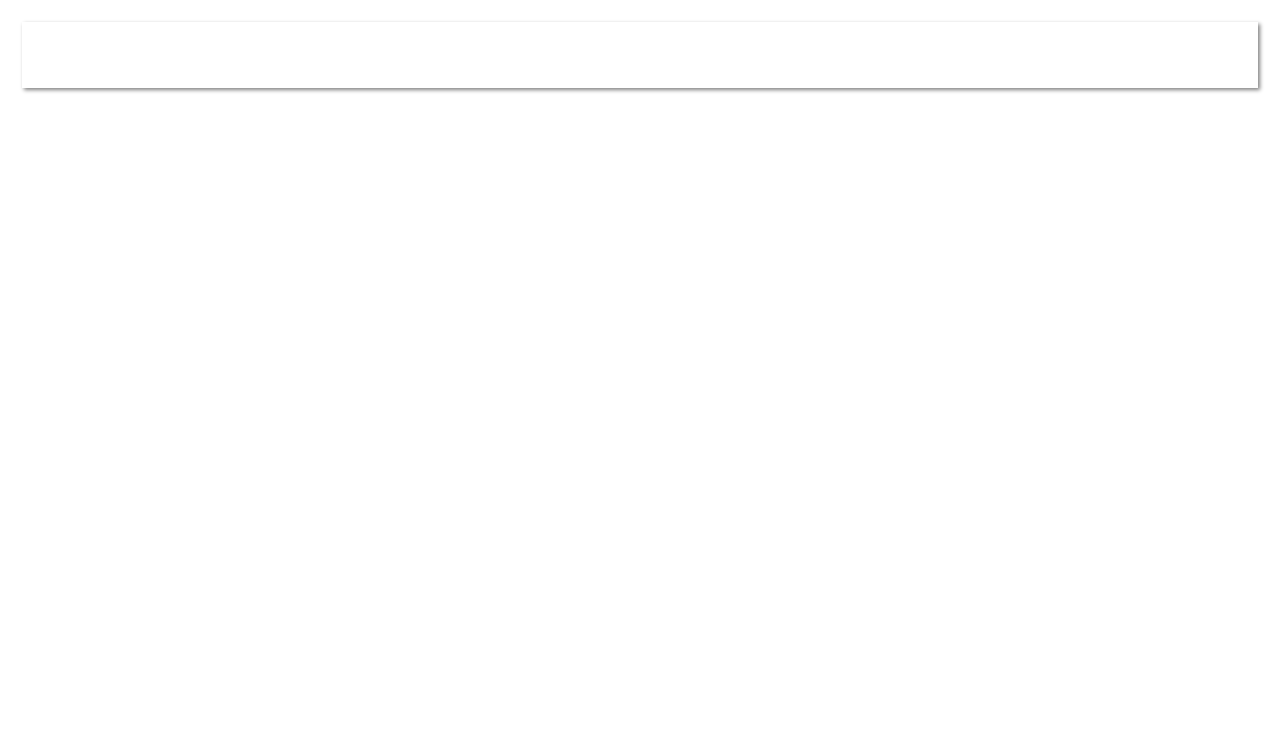
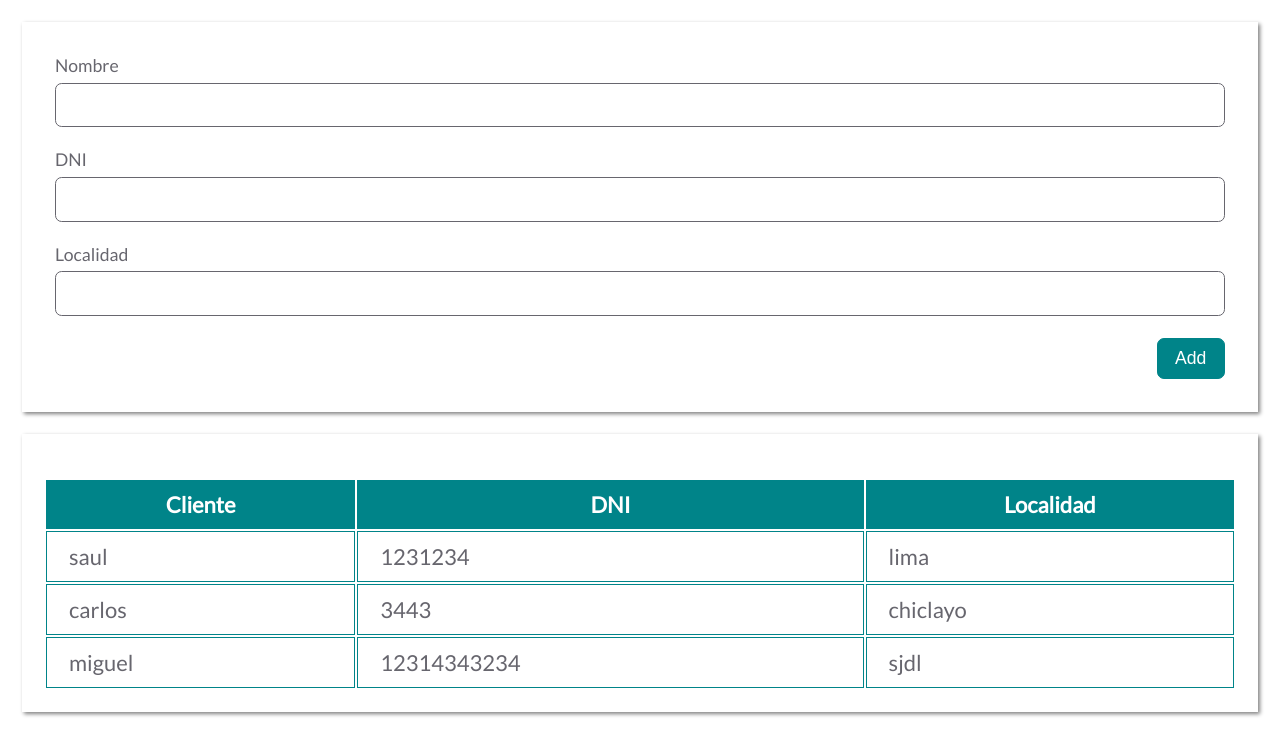
Before and after one commit to saulsistemas/MasterLaravelUdemy1, an Angular app: page / in a window 1280 px wide. Shown: the top 756 px of the page. Built offline with nearby package versions, Linux system fonts and the light colour scheme.

Commit message:
agregando clientes serivicio

```diff
--- a/src/app/05servicios/clientes.service.ts
+++ b/src/app/05servicios/clientes.service.ts
@@ -13,4 +13,7 @@ export class ClientesService {
   getCliente(){
     return this.clientes;
   }
+  setCliente(cliente:any){
+    this.clientes.push(cliente);
+  }
 }
--- /dev/null
+++ b/src/app/05servicios/clientes/crear-clientes/crear-clientes.component.html
@@ -0,0 +1,19 @@
+<div class="card">
+    <form >
+        <div class="row">
+            <label>Nombre</label>
+            <input type="text" [(ngModel)]="cliente.nombre" name="nombre">
+        </div>
+        <div class="row">
+            <label>DNI</label>
+            <input type="text" [(ngModel)]="cliente.dni" name="dni">
+        </div>
+        <div class="row">
+            <label>Localidad</label>
+            <input type="text" [(ngModel)]="cliente.domicilio" name="domicilio">
+        </div>
+        <div class="row end">
+            <button type="button" (click)="addCliente()">Add</button>
+        </div>
+    </form>
+</div>
--- /dev/null
+++ b/src/app/05servicios/clientes/crear-clientes/crear-clientes.component.ts
@@ -0,0 +1,25 @@
+import { Component, OnInit } from '@angular/core';
+import { ClientesService } from '../../clientes.service';
+
+@Component({
+  selector: 'app-crear-clientes',
+  templateUrl: './crear-clientes.component.html',
+  styleUrls: ['./crear-clientes.component.css']
+})
+export class CrearClientesComponent implements OnInit {
+  cliente:any={
+    nombre:'',//ESTOS ESTAN EL TEXT DE FORMULARIO
+    dni:'',
+    domicilio:'',
+  }
+  constructor(private clienteService:ClientesService) { }
+
+  ngOnInit(): void {
+  }
+  addCliente(){
+    this.clienteService.setCliente(this.cliente)
+    console.log(this.cliente);
+
+  }
+
+}
--- a/src/app/05servicios/clientes/listado-clientes/listado-clientes.component.html
+++ b/src/app/05servicios/clientes/listado-clientes/listado-clientes.component.html
@@ -1,7 +1,14 @@
 <div class="card">
     <table>
         <tr>
-
+            <th>Cliente</th>
+            <th>DNI</th>
+            <th>Localidad</th>
+        </tr>
+        <tr *ngFor="let cliente of clientes">
+            <td> {{cliente.nombre}} </td>
+            <td> {{cliente.dni}} </td>
+            <td> {{cliente.domicilio}} </td>
         </tr>
     </table>
 </div>
--- a/src/app/05servicios/clientes/listado-clientes/listado-clientes.component.ts
+++ b/src/app/05servicios/clientes/listado-clientes/listado-clientes.component.ts
@@ -8,11 +8,10 @@ import { ClientesService } from '../../clientes.service';
 })
 export class ListadoClientesComponent implements OnInit {
 
+  clientes:any;
   constructor(private clientesService:ClientesService) { }
 
-  clientes:any;
   ngOnInit(): void {
-    console.log(this.clientesService.getCliente());
     this.clientes = this.clientesService.getCliente();
   }
 
--- a/src/app/app.component.html
+++ b/src/app/app.component.html
@@ -1 +1,2 @@
+<app-crear-clientes></app-crear-clientes>
 <app-listado-clientes></app-listado-clientes>
--- a/src/app/app.module.ts
+++ b/src/app/app.module.ts
@@ -16,6 +16,7 @@ import { DirectivaNgStyleComponent } from './03directivas/directiva-ng-style/dir
 import { PadreComponent } from './04jerarquia/padre/padre.component';
 import { HijoComponent } from './04jerarquia/hijo/hijo.component';
 import { ListadoClientesComponent } from './05servicios/clientes/listado-clientes/listado-clientes.component';
+import { CrearClientesComponent } from './05servicios/clientes/crear-clientes/crear-clientes.component';
 
 @NgModule({
   declarations: [
@@ -32,7 +33,8 @@ import { ListadoClientesComponent } from './05servicios/clientes/listado-cliente
     DirectivaNgStyleComponent,
     PadreComponent,
     HijoComponent,
-    ListadoClientesComponent
+    ListadoClientesComponent,
+    CrearClientesComponent
   ],
   imports: [
     BrowserModule,
--- a/src/styles.css
+++ b/src/styles.css
@@ -38,6 +38,36 @@ button.icon img {
 }
 .card p:nth-of-type(1) {
   margin-top: 1rem;
+}
+
+form {
+  width: 100%;
+}
+form .row {
+  padding: 0.5rem;
+  display: flex;
+  flex-direction: column;
+  justify-content: flex-start;
+  align-items: flex-start;
+}
+form .row label {
+  font-size: 0.8rem;
+  margin-bottom: 0.3rem;
+}
+form .row input {
+  border: 1px solid #67666e;
+  border-radius: 0.3rem;
+  font-size: 0.9rem;
+  padding: 0.5em 1em;
+  width: 100%;
+  transition: 400ms all ease-in-out;
+}
+form .row input:focus {
+  outline: none;
+}
+form .row.end {
+  flex-direction: row;
+  justify-content: flex-end;
 }
 
 table {
@@ -100,6 +130,111 @@ table td {
   }
 }
 
+.flex {
+  display: flex;
+}
+
+.flex-column {
+  display: flex;
+  flex-direction: column;
+}
+
+.j-start {
+  justify-content: flex-start;
+}
+
+.j-end {
+  justify-content: flex-end;
+}
+
+.j-center {
+  justify-content: center;
+}
+
+.j-between {
+  justify-content: space-between;
+}
+
+.j-around {
+  justify-content: space-around;
+}
+
+.a-start {
+  align-items: flex-start;
+}
+
+.a-end {
+  align-items: flex-end;
+}
+
+.a-center {
+  align-items: center;
+}
+
+.m-t {
+  margin-top: 1rem;
+}
+
+.m-b {
+  margin-bottom: 1rem;
+}
+
+.m-l {
+  margin-left: 1rem;
+}
+
+.m-r {
+  margin-right: 1rem;
+}
+
+.m-t-small {
+  margin-top: 0.5rem;
+}
+
+.m-b-small {
+  margin-bottom: 0.5rem;
+}
+
+.m-l-small {
+  margin-left: 0.5rem;
+}
+
+.m-r-small {
+  margin-right: 0.5rem;
+}
+
+.player-box {
+  height: 120px;
+  max-width: 720px;
+  margin: 1rem auto;
+  padding: 1rem;
+  display: flex;
+  flex-direction: row;
+  justify-content: flex-end;
+  align-items: center;
+  background-repeat: no-repeat;
+  background-position: 10px;
+}
+.player-box.lakers {
+  border: 5px solid #552582;
+  color: #552582;
+  background-image: url("/assets/img/lakers.svg");
+}
+.player-box.celtics {
+  border: 5px solid #008348;
+  color: #008348;
+  background-image: url("/assets/img/celtics.svg");
+}
+.player-box.bulls {
+  border: 5px solid #CE1141;
+  color: #CE1141;
+  background-image: url("/assets/img/bulls.svg");
+}
+.player-box.no-team {
+  border: 5px solid grey;
+  color: grey;
+}
+
 /* Generales */
 html {
   font-size: 22px;
@@ -126,35 +261,3 @@ h1 {
 }
 
 /*# sourceMappingURL=styles.css.map */
-
-/* Estilos equipos NBA */
-
-.player-box {
-  height: 120px;
-  max-width: 720px;
-  margin: 1rem;
-  padding: 1rem;
-  display: flex;
-  justify-content: flex-end;
-  align-items: center;
-  background-repeat: no-repeat;
-  background-position: 10px;
-}
-
-.player-box.lakers {
-  border: 5px solid #552582;
-  color: #552582;
-  background-image: url('/assets/lakers.svg');
-}
-
-.player-box.celtics {
-  border: 5px solid #008348;
-  color: #008348;
-  background-image: url('/assets/celtics.svg');
-}
-
-.player-box.bulls {
-  border: 5px solid #CE1141;
-  color: #CE1141;
-  background-image: url('/assets/bulls.svg');
-}
```
Also changed, not shown: src/app/05servicios/clientes/crear-clientes/crear-clientes.component.css (added).
